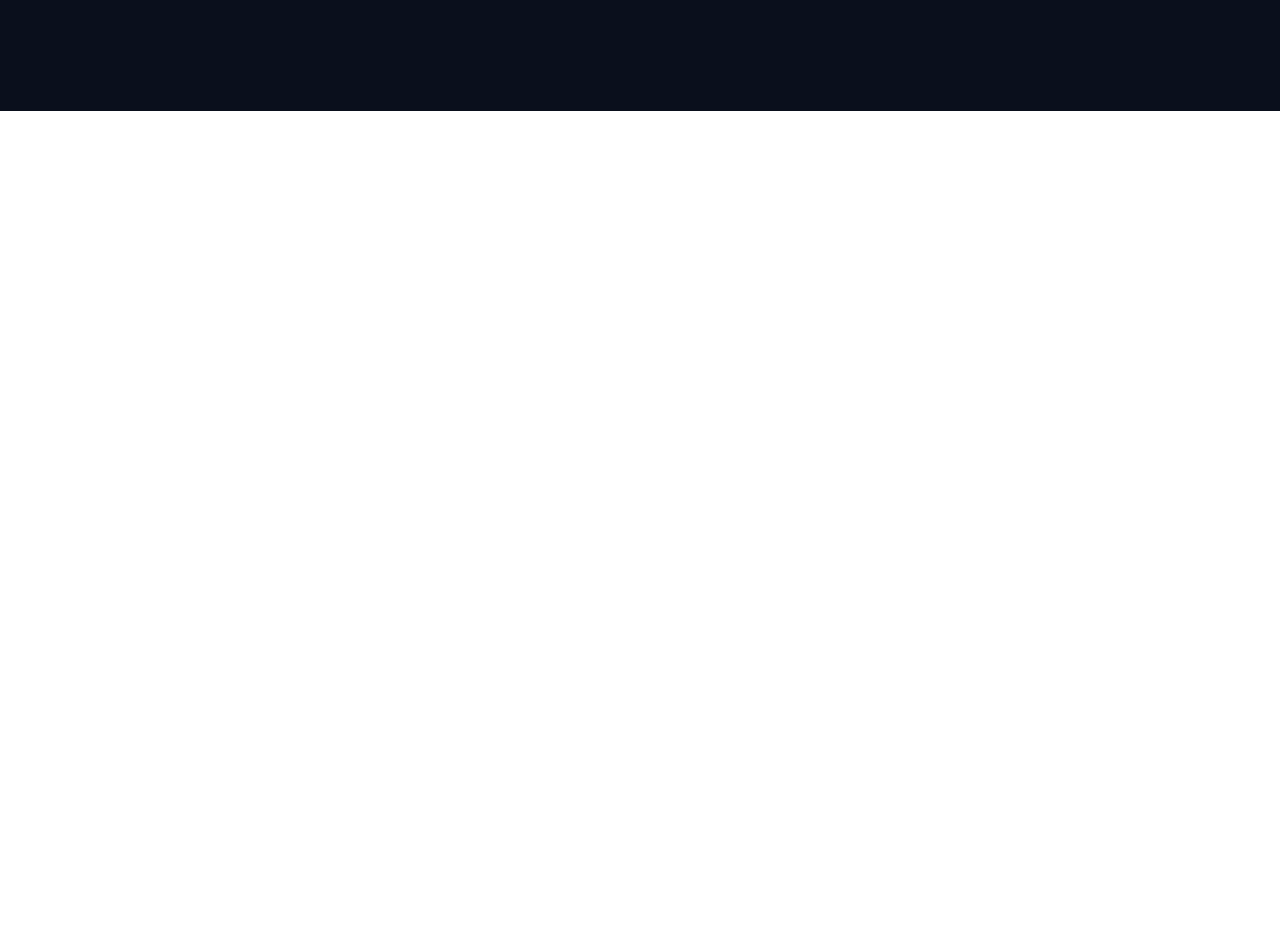
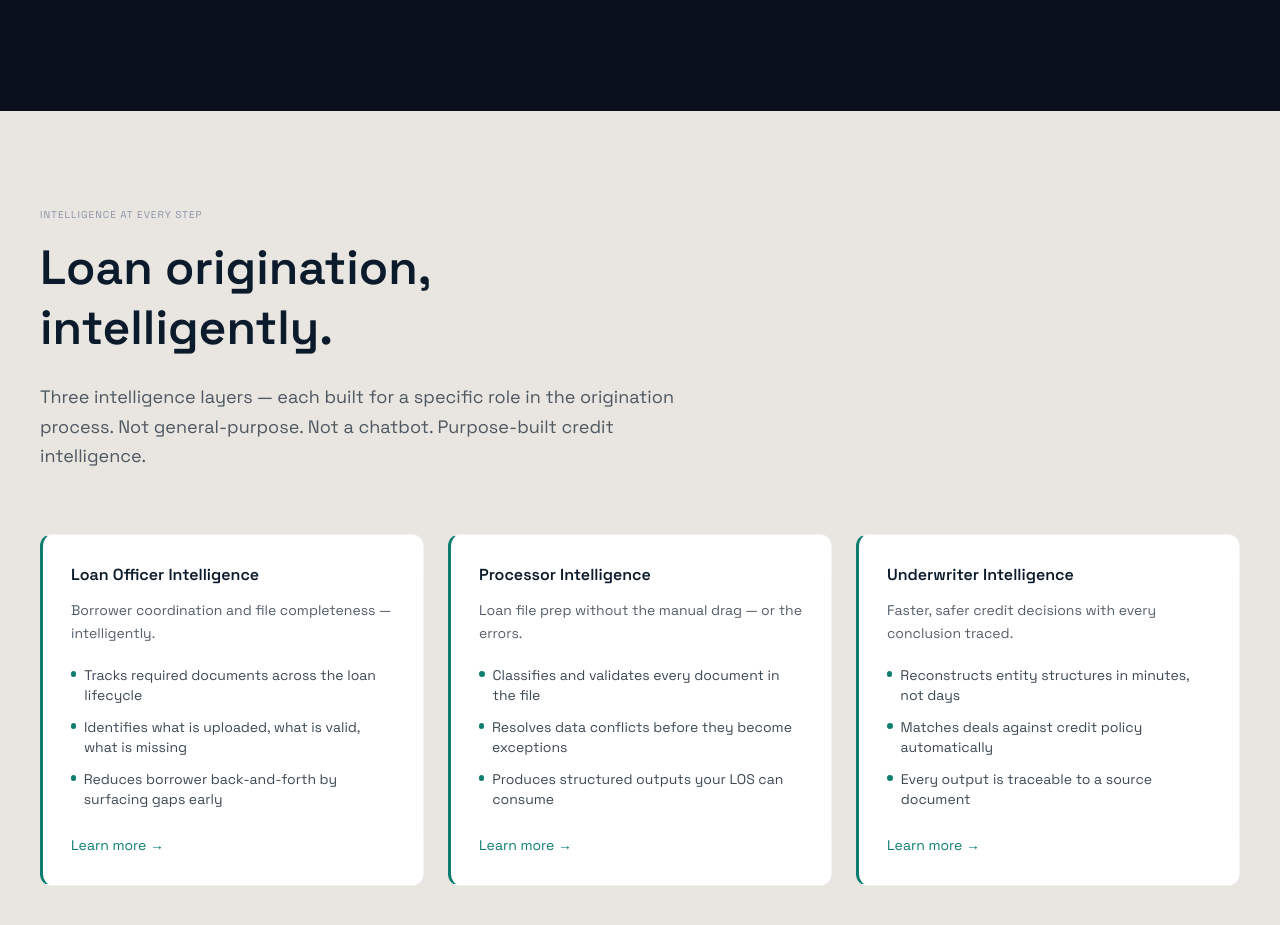
Before and after one commit to mtforstartups-hub/converge, a Next.js app: page / in a window 1280 px wide. Shown: the part 1961-2886 px from the top of the page. Before the commit the page ends 2072 px from the top, so only its background shows below. Built offline with nearby package versions, Linux system fonts and the light colour scheme.

Commit message:
added Intellogence

```diff
--- a/app/page.tsx
+++ b/app/page.tsx
@@ -1,5 +1,6 @@
 import Hero from "@/components/homepage/Hero";
 import HowItWorks from "@/components/homepage/HowItWorks";
+import IntelligenceSection from "@/components/homepage/Intelligence";
 import ProblemSection from "@/components/homepage/ProblemSection";
 
 export default function Home() {
@@ -8,6 +9,7 @@ export default function Home() {
       <Hero />
       <ProblemSection />
       <HowItWorks />
+      <IntelligenceSection />
     </>
   );
 }
--- /dev/null
+++ b/components/homepage/Intelligence.tsx
@@ -0,0 +1,92 @@
+export default function IntelligenceSection() {
+  const cards = [
+    {
+      title: "Loan Officer Intelligence",
+      desc: "Borrower coordination and file completeness — intelligently.",
+      points: [
+        "Tracks required documents across the loan lifecycle",
+        "Identifies what is uploaded, what is valid, what is missing",
+        "Reduces borrower back-and-forth by surfacing gaps early",
+      ],
+    },
+    {
+      title: "Processor Intelligence",
+      desc: "Loan file prep without the manual drag — or the errors.",
+      points: [
+        "Classifies and validates every document in the file",
+        "Resolves data conflicts before they become exceptions",
+        "Produces structured outputs your LOS can consume",
+      ],
+    },
+    {
+      title: "Underwriter Intelligence",
+      desc: "Faster, safer credit decisions with every conclusion traced.",
+      points: [
+        "Reconstructs entity structures in minutes, not days",
+        "Matches deals against credit policy automatically",
+        "Every output is traceable to a source document",
+      ],
+    },
+  ];
+
+  return (
+    <section className="w-full bg-[#E9E6E1]">
+      <div className="max-w-7xl mx-auto px-4 sm:px-6 lg:px-10 py-16 lg:py-24">
+        {/* TOP */}
+        <div className="max-w-2xl mb-12 lg:mb-16">
+          <p className="text-[10px] tracking-widest uppercase text-[#8A94A6] mb-4">
+            Intelligence at every step
+          </p>
+
+          <h2 className="text-3xl sm:text-4xl lg:text-5xl font-semibold text-[#0B1B2B] mb-6 leading-tight">
+            Loan origination, intelligently.
+          </h2>
+
+          <p className="text-base sm:text-lg text-[#0B1B2B]/70 leading-relaxed">
+            Three intelligence layers — each built for a specific role in the
+            origination process. Not general-purpose. Not a chatbot.
+            Purpose-built credit intelligence.
+          </p>
+        </div>
+
+        {/* CARDS */}
+        <div className="grid gap-6 md:grid-cols-2 lg:grid-cols-3">
+          {cards.map((card, i) => (
+            <div
+              key={i}
+              className="group bg-white rounded-xl p-6 lg:p-7 border border-l-[3px] border-l-accent border-black/5 transition-all duration-300 ease-out hover:-translate-y-2 hover:shadow-xl"
+            >
+              {/* Title */}
+              <h3 className="text-base font-semibold text-[#0B1B2B] mb-3">
+                {card.title}
+              </h3>
+
+              {/* Description */}
+              <p className="text-sm text-[#0B1B2B]/70 mb-5 leading-relaxed">
+                {card.desc}
+              </p>
+
+              {/* Points */}
+              <ul className="flex flex-col gap-3 mb-6">
+                {card.points.map((point, idx) => (
+                  <li
+                    key={idx}
+                    className="flex items-start gap-2 text-sm text-[#0B1B2B]/80"
+                  >
+                    <span className="mt-1.5 h-1.5 w-1.5 rounded-full bg-accent" />
+                    <span>{point}</span>
+                  </li>
+                ))}
+              </ul>
+
+              {/* Link */}
+              <span className="text-sm text-accent inline-flex items-center gap-1 cursor-pointer">
+                Learn more →
+              </span>
+            </div>
+          ))}
+        </div>
+      </div>
+    </section>
+  );
+}
```
